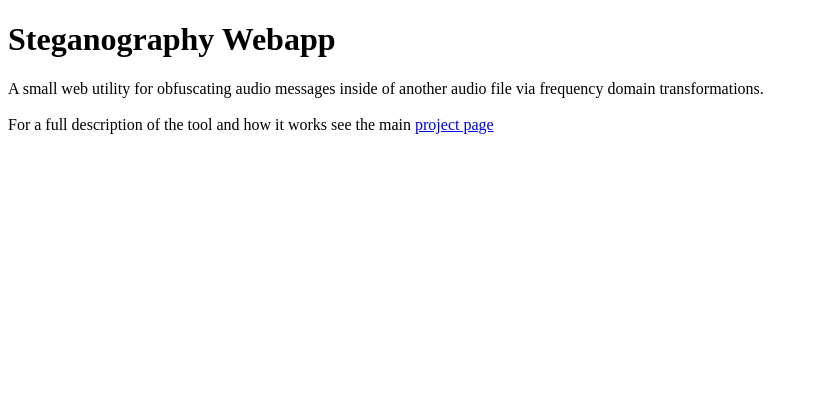
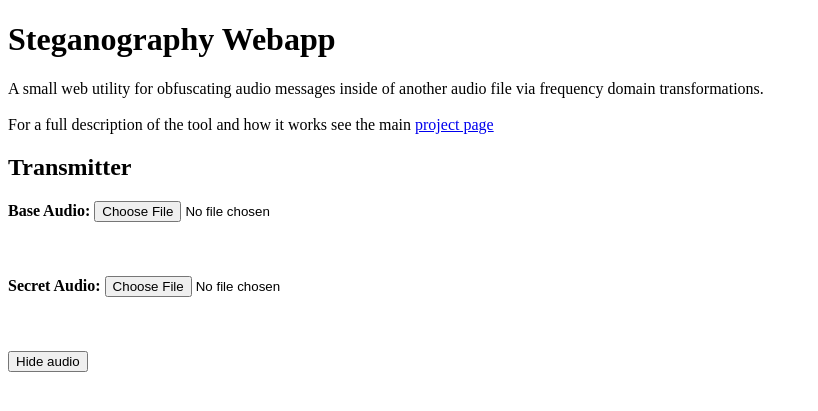
Before and after one commit to matthewh806/killing_me_softly_with_his_dsp, a Flask app: page / in a window 1280 px wide. Shown: the top 411 px of the page, without its empty margins (0-818 px from the left). Run offline with Flask 2, Linux system fonts and the light colour scheme; some libraries are stand-ins or nearby versions.

Commit message:
Experiments::steganography: Basic webapp test

```diff
--- /dev/null
+++ b/code/experiments/steganography/app/forms.py
@@ -0,0 +1,15 @@
+from flask_wtf import FlaskForm
+from wtforms import FileField, SubmitField
+from flask_wtf.file import FileRequired
+
+class TransmitterForm(FlaskForm):
+    # TODO:
+    #   - low pass freq
+    #   - bandpass low / high cutoff
+    #   - filter order
+    #   - carrier freq
+    #   - mod index
+    # output path?
+    base_audio = FileField(validators=[FileRequired()])
+    secret_audio = FileField(validators=[FileRequired()])
+    submit = SubmitField("Hide audio")
--- a/code/experiments/steganography/app/routes.py
+++ b/code/experiments/steganography/app/routes.py
@@ -1,7 +1,63 @@
 from app import app
-from flask import render_template
+from flask import redirect, render_template, request, session, url_for
+from app.forms import TransmitterForm
+from werkzeug.utils import secure_filename
+import os, sys
+sys.path.append(os.path.join(os.path.dirname(os.path.realpath(__file__)), '../'))
+from frequency_domain import Transmitter
 
 @app.route('/')
 @app.route('/index')
 def index():
-    return render_template('index.html')
+    transmitter_form = TransmitterForm()
+
+    if 'base_filename' in session:
+        base_audio_url = url_for('static', filename='uploads/' + session['base_filename'])
+    else:
+        base_audio_url = None
+
+    if 'secret_filename' in session:
+        secret_audio_url = url_for('static', filename='uploads/' + session['secret_filename'])
+    else:
+        secret_audio_url = None
+
+    if 'steganographed_filename' in session:
+        steganographed_audio_url = url_for('static', filename='output/' + session['steganographed_filename'])
+    else:
+        steganographed_audio_url = None
+
+    print(steganographed_audio_url)
+    print(base_audio_url)
+    return render_template('index.html',
+                            base_audio_url = base_audio_url,
+                            secret_audio_url = secret_audio_url,
+                            steganographed_audio_url = steganographed_audio_url,
+                            transmitter_form = transmitter_form)
+
+@app.route('/hide_audio', methods=['POST'])
+def hide_audio():
+    transmitter_form = TransmitterForm()
+
+    current_file_path = os.path.dirname(os.path.realpath(__file__))
+    input_audio_path = os.path.join(current_file_path, "static/uploads/")
+    output_audio_path = os.path.join(current_file_path, "static/output/hidden_audio.wav")
+
+    #if transmitter_form.validate():
+    base_path = transmitter_form.base_audio.data
+    base_filename = secure_filename(base_path.filename)
+    base_filepath = os.path.join(input_audio_path, base_filename)
+    base_path.save(base_filepath)
+    session['base_filename'] = base_filename
+
+    secret_path = transmitter_form.secret_audio.data
+    secret_filename = secure_filename(secret_path.filename)
+    secret_file_path = os.path.join(input_audio_path, secret_filename)
+    secret_path.save(secret_file_path)
+    session['secret_filename'] = secret_filename
+
+    transmitter = Transmitter(base_filepath, secret_file_path)
+    transmitter.perform()
+    transmitter.write(output_audio_path)
+    session['steganographed_filename'] = 'hidden_audio.wav'
+
+    return redirect(url_for('index'))
--- a/code/experiments/steganography/app/templates/index.html
+++ b/code/experiments/steganography/app/templates/index.html
@@ -7,5 +7,34 @@
             A small web utility for obfuscating audio messages inside of another audio file via frequency domain transformations. <br><br>
             For a full description of the tool and how it works see the main <a href="http://theofficeofunspecifiedservices.com/software/Cache/index.html">project page</a>
         </p>
+        <div id="Transmitter">
+            <h2>Transmitter</h2>
+            <form id="transmitter_form" enctype="multipart/form-data" method="post" action="hide_audio">
+                <b>{{ transmitter_form.base_audio.label }}: </b> {{ transmitter_form.base_audio }}
+                <br><br>
+                {% if base_audio_url %}
+                    <audio controls>
+                        <source src="{{base_audio_url}}">
+                    </audio>
+                {% endif %}
+                </br></br>
+                <b>{{ transmitter_form.secret_audio.label }}: </b> {{ transmitter_form.secret_audio }} </br></br>
+                {% if secret_audio_url %}
+                    <audio controls>
+                        <source src="{{secret_audio_url}}">
+                    </audio>
+                {% endif %}
+                </br></br>
+                {{ transmitter_form.submit }}
+            </form>
+
+            <br>
+            {% if steganographed_audio_url %}
+                <h3>Obfuscated File:</h3>
+                <audio controls>
+                    <source src="{{steganographed_audio_url}}" type="audio/wav">
+                </audio>
+            {% endif %}
+        </div>
     </body>
 </html>
```
Also changed, not shown: 2 other files.
